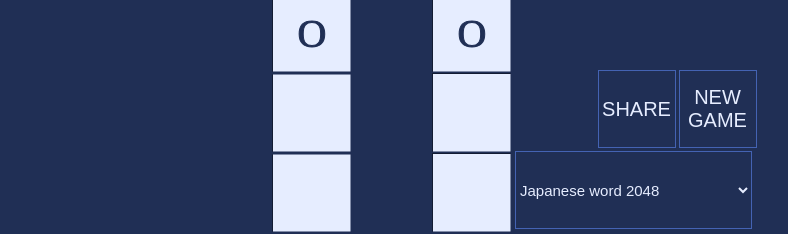
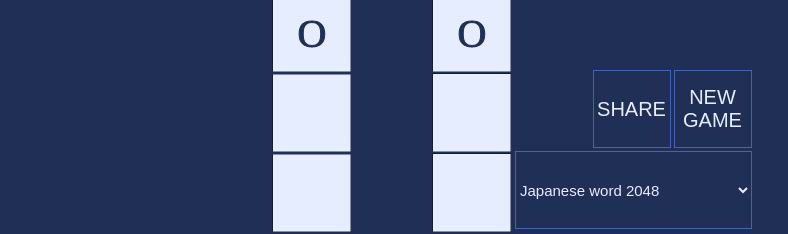
Before and after one commit to kurehajime/hash4word, a React (Vite) app: page / in a window 1280 px wide. Shown: the part 495-729 px from the top of the page, without its empty margins (248-1036 px from the left). Built offline with nearby package versions, Linux system fonts and the light colour scheme.

Commit message:
デザイン調整

```diff
--- a/src/compornents/MenuElement.css
+++ b/src/compornents/MenuElement.css
@@ -21,7 +21,7 @@
 .buttons {
     position: relative;
     bottom: 245px;
-    left: 570px;
+    left: 565px;
     z-index: 100;
     color: #e6edff;
     width: 150px;
```
